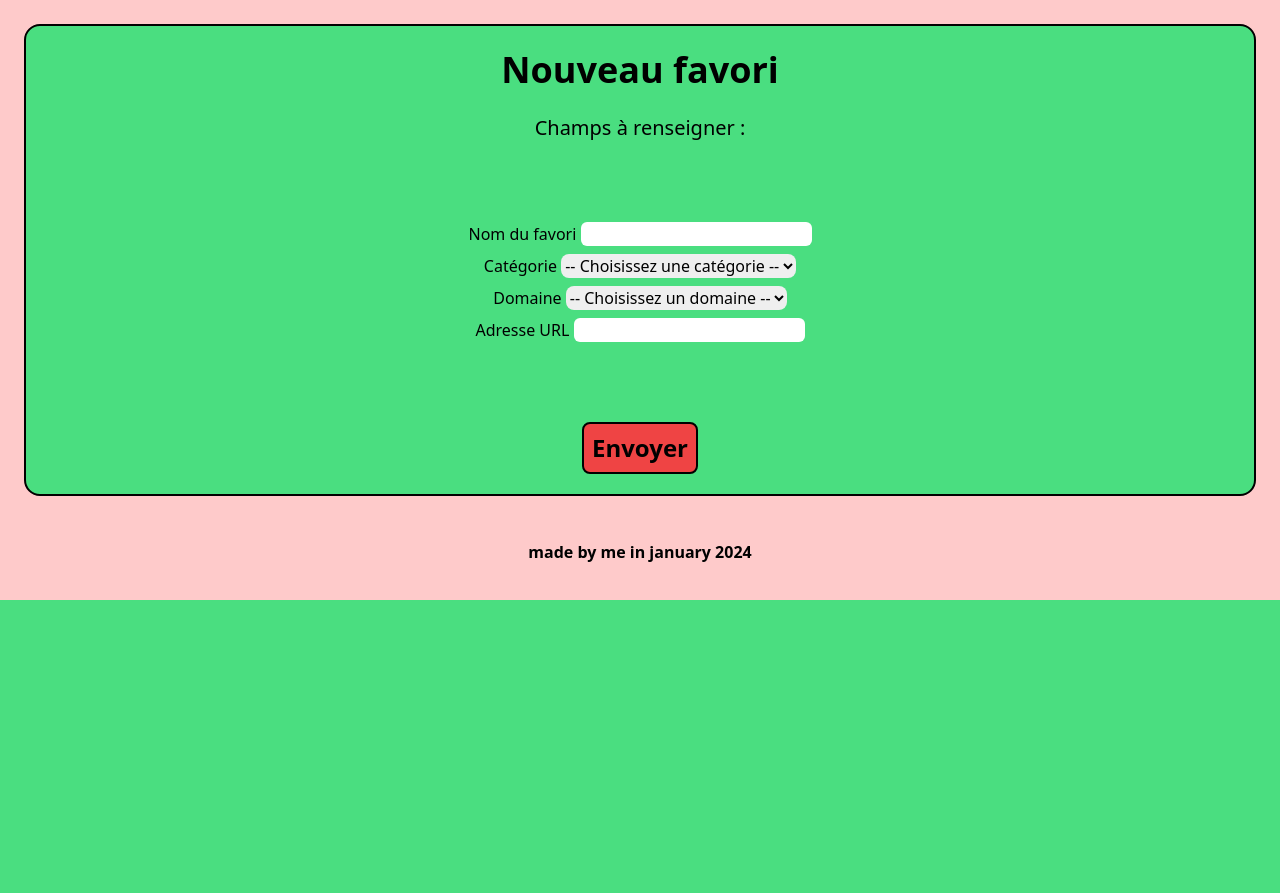
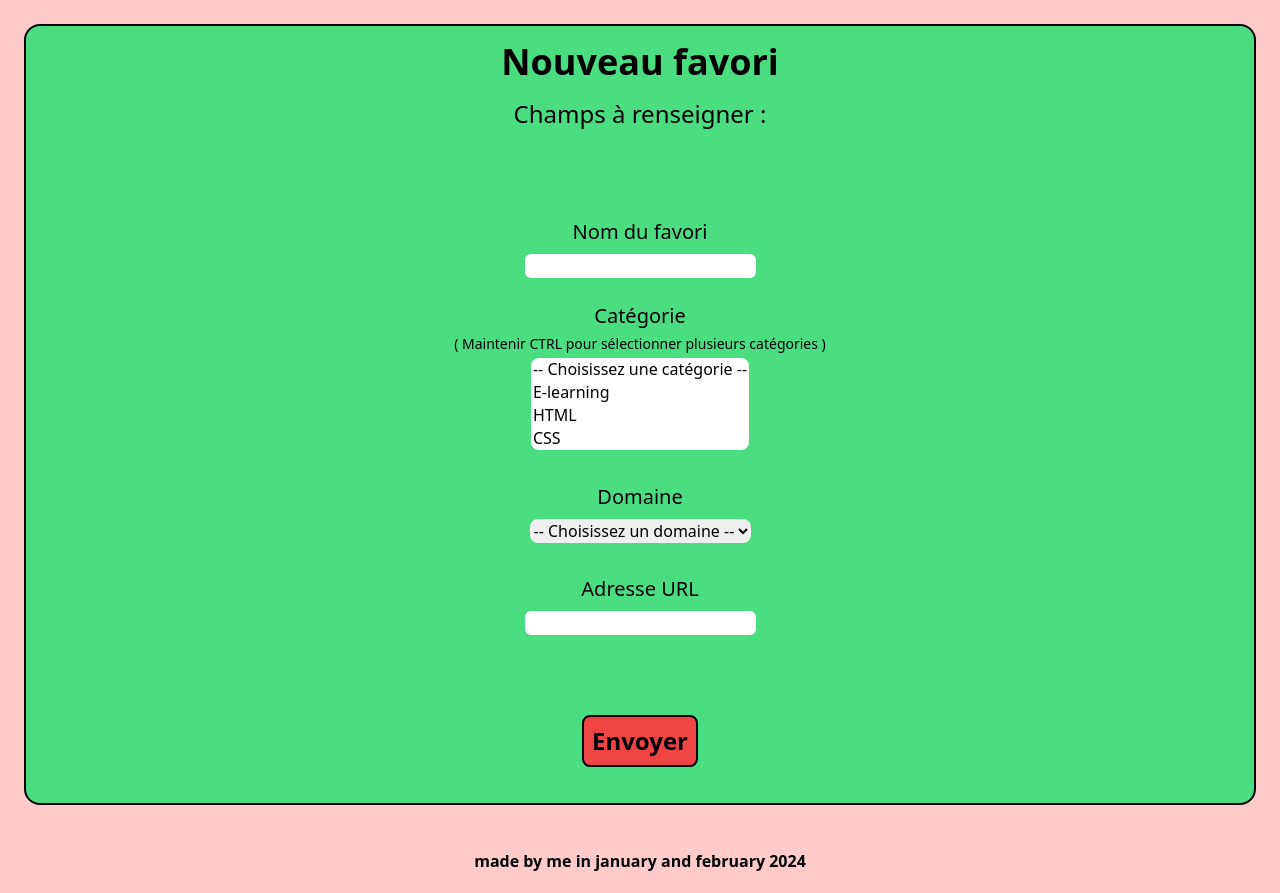
Before and after one commit to Stephdev48/tableau_favoris_php_pdo, a PHP site: page /create.php in a window 1280 px wide. Shown: the part 200-1093 px from the top of the page. Before the commit the page ends 800 px from the top, so only its background shows below. Run offline with PHP 8.4, Linux system fonts and the light colour scheme; data comes from the database, SQL or seed files in the repository.

Commit message:
14h25 31janv2024
Create foncitonne

```diff
--- a/src/create.php
+++ b/src/create.php
@@ -1,93 +1,12 @@
-<!-- Inclusion header et fichier pdo -->
-<?php
-    include("header.php");
-    include("pdo.php");
-
-    // Récupération des catégories :
-    $result_cat = $pdo->query("SELECT * FROM categorie");
-    $categories = $result_cat->fetchAll(PDO::FETCH_ASSOC);
-
-    // Récupération des domaines :
-    $result_dom = $pdo->query("SELECT * FROM domaine");
-    $domaines = $result_dom->fetchAll(PDO::FETCH_ASSOC);
-
-
-?>
-
-
-
-
-
-                <!-- LES BALISES PHP NE SONT PAS INDENTEES SINON LA REDIRECTION HEADER() NE FONCTIONNE PAS... -->
-
-
-
-
-
-
-<!-- Formulaire de saisie du nouveau favori -->
-<section class="flex-col justify-center border-solid border-black border-2 bg-green-400 m-6 rounded-2xl">
-    <h2 class="text-center text-4xl m-6 font-bold">Nouveau favori</h2>
-    <h3 class="text-center text-xl">Champs à renseigner :</h2>
-    <form action="" method="post" class="text-center">
-        <ul class="flex-col m-20">
-            <!--Champ nom-->
-            <li class="flex-col m-2">
-                <label for="nom">Nom du favori</label>
-                <input type="text" id="nom" name="nom" class="rounded-md" required></input>
-            </li>
-            <!--Menu catégories-->
-            <li class="flex-col m-2">
-                <label>Catégorie</label>
-                <select class="cursor-pointer hover:bg-slate-100 hover:shadow-xl rounded-lg" id="cat" name="cat">
-                    <option value="">-- Choisissez une catégorie --</option>
-<?php
-                            foreach($categories as $categorie){
-                            ?>
-                            <option value="<?php echo $categorie['id_cat']?>"><?php echo $categorie['nom_cat']?></option>
-<?php
-                            }
-                        ?>
-                </select>
-            </li>
-            <!--Menu domaines-->
-            <li class="flex-col m-2">
-                <label>Domaine</label>
-                <select id="dom" name="dom" class="cursor-pointer  hover:bg-slate-100 hover:shadow-xl rounded-lg">
-                    <option value="">-- Choisissez un domaine --</option>
-<?php
-                        foreach($domaines as $domaine){
-                        ?>
-                        <option value="<?php echo $domaine['id_dom']?>"><?php echo $domaine['nom']?></option>
-                        <?php
-                        }
-                    ?>
-                </select>
-            </li>
-            <!--Champ URL-->
-            <li class="flex-col m-2">
-                <label>Adresse URL</label>
-                <input type="url" id="url" name="url" class="rounded-md" required></input>
-            </li>
-        </ul>
-            <!--Bouton d'envoi du formulaire-->
-        <div class="flex justify-center">
-            <button type="submit" value="envoyer" class="bg-red-500 text-2xl font-bold rounded-lg p-2 border-solid border-black border-2 mb-5">Envoyer</button>
-        </div>
-    </form>
-</section>
-
-
-
-
 <!-- Envoi de la requête de création -->
 <?php
 
+    include("pdo.php");
     if(count($_POST)>0){
 
         //Récupération des champs du formulaire
         $nom = htmlspecialchars($_POST['nom']);
-        $cat = htmlspecialchars($_POST['cat']);
+        $array_cat = ($_POST['cat']);
         $url = htmlspecialchars($_POST['url']);
         $dom = htmlspecialchars($_POST['dom']);
 
@@ -105,18 +24,96 @@
 
 
         //Insertion des id_cat dans cat_fav
-        $ajout_id_cat = ("INSERT INTO cat_fav (id_fav, id_cat) VALUES ($last_id_fav, $cat);");
+
+        foreach($array_cat as $cat){
+        $ajout_id_cat = ("INSERT INTO cat_fav (id_fav, id_cat) VALUES (:id_favori, :cat);");
+        $arrayParam1 = array(':id_favori'=>$last_id_fav, ':cat'=>$cat);
         $result_id_fav = $pdo->prepare($ajout_id_cat);
-        $result_id_fav->execute();
+        $result_id_fav->execute($arrayParam1);
+        }
 
 
         //Redirection vers index.php
-        header( "refresh:1; url=index.php" );
-
+        //header( "refresh:1; url=index.php" );
+        header('Location: index.php?create='.$last_id_fav );
 
     }
 ?>
 
+
+<!-- Inclusion header -->
+<?php
+
+    include("header.php");
+
+    // Récupération des catégories :
+    $result_cat = $pdo->query("SELECT * FROM categorie");
+    $categories = $result_cat->fetchAll(PDO::FETCH_ASSOC);
+
+    // Récupération des domaines :
+    $result_dom = $pdo->query("SELECT * FROM domaine");
+    $domaines = $result_dom->fetchAll(PDO::FETCH_ASSOC);
+
+?>
+
+
+<!-- Formulaire de saisie du nouveau favori -->
+<section class="flex-col justify-center border-solid border-black border-2 bg-green-400 m-6 rounded-2xl">
+    <h2 class="text-center text-4xl m-4 font-bold">Nouveau favori</h2>
+    <h3 class="text-center text-2xl">Champs à renseigner :</h2>
+    <form action="" method="post" class="text-center">
+        <ul class="flex-col m-20">
+
+            <!--Champ nom-->
+            <li class="flex-col m-2">
+                <label for="nom" class="flex text-xl justify-center p-2">Nom du favori</label>
+                <input type="text" id="nom" name="nom" class="rounded-md" required></input>
+            </li>
+
+            <!--Menu catégories-->
+            <li class="flex-col m-6">
+                <label class="flex items-center text-xl justify-center">Catégorie</label>
+                <span class="flex justify-center text-sm p-1">( Maintenir CTRL pour sélectionner plusieurs catégories )</span>
+                <select class="cursor-pointer hover:bg-slate-100 hover:shadow-xl rounded-lg" id="cat" name="cat[]" multiple>
+                    <option value="">-- Choisissez une catégorie --</option>
+                        <?php
+                            foreach($categories as $categorie){
+                            ?>
+                            <option value="<?php echo $categorie['id_cat']?>"><?php echo $categorie['nom_cat']?></option>
+                            <?php
+                            }
+                        ?>
+                </select>
+            </li>
+
+            <!--Menu domaines-->
+            <li class="flex-col m-6">
+                <label class="flex items-center text-xl justify-center p-2">Domaine</label>
+                <select id="dom" name="dom" class="cursor-pointer  hover:bg-slate-100 hover:shadow-xl rounded-lg">
+                    <option value="">-- Choisissez un domaine --</option>
+                    <?php
+                        foreach($domaines as $domaine){
+                        ?>
+                        <option value="<?php echo $domaine['id_dom']?>"><?php echo $domaine['nom']?></option>
+                        <?php
+                        }
+                    ?>
+                </select>
+            </li>
+
+            <!--Champ URL-->
+            <li class="flex-col m-2">
+                <label class="flex text-xl justify-center p-2">Adresse URL</label>
+                <input type="url" id="url" name="url" class="rounded-md" required></input>
+            </li>
+        </ul>
+
+            <!--Bouton d'envoi du formulaire-->
+        <div class="flex justify-center m-4">
+            <button type="submit" value="envoyer" class="bg-red-500 text-2xl font-bold rounded-lg p-2 border-solid border-black border-2 mb-5">Envoyer</button>
+        </div>
+    </form>
+</section>
 
 
 <!-- Inclusion footer -->
--- a/src/footer.php
+++ b/src/footer.php
@@ -1,4 +1,4 @@
-<p class="text-center font-bold p-5">made by me in january 2024</p>
+<p class="text-center font-bold p-5">made by me in january and february 2024</p>
 
 </body>
 </html>
--- a/src/output.css
+++ b/src/output.css
@@ -568,6 +568,10 @@ video {
   margin: 1.5rem;
 }
 
+.m-1 {
+  margin: 0.25rem;
+}
+
 .mb-5 {
   margin-bottom: 1.25rem;
 }
@@ -777,6 +781,11 @@ video {
   line-height: 1.75rem;
 }
 
+.text-sm {
+  font-size: 0.875rem;
+  line-height: 1.25rem;
+}
+
 .font-bold {
   font-weight: 700;
 }
```
Also changed, not shown: src/delete.php (+6 -12 lines), src/edit.php (+116 -4 lines).
